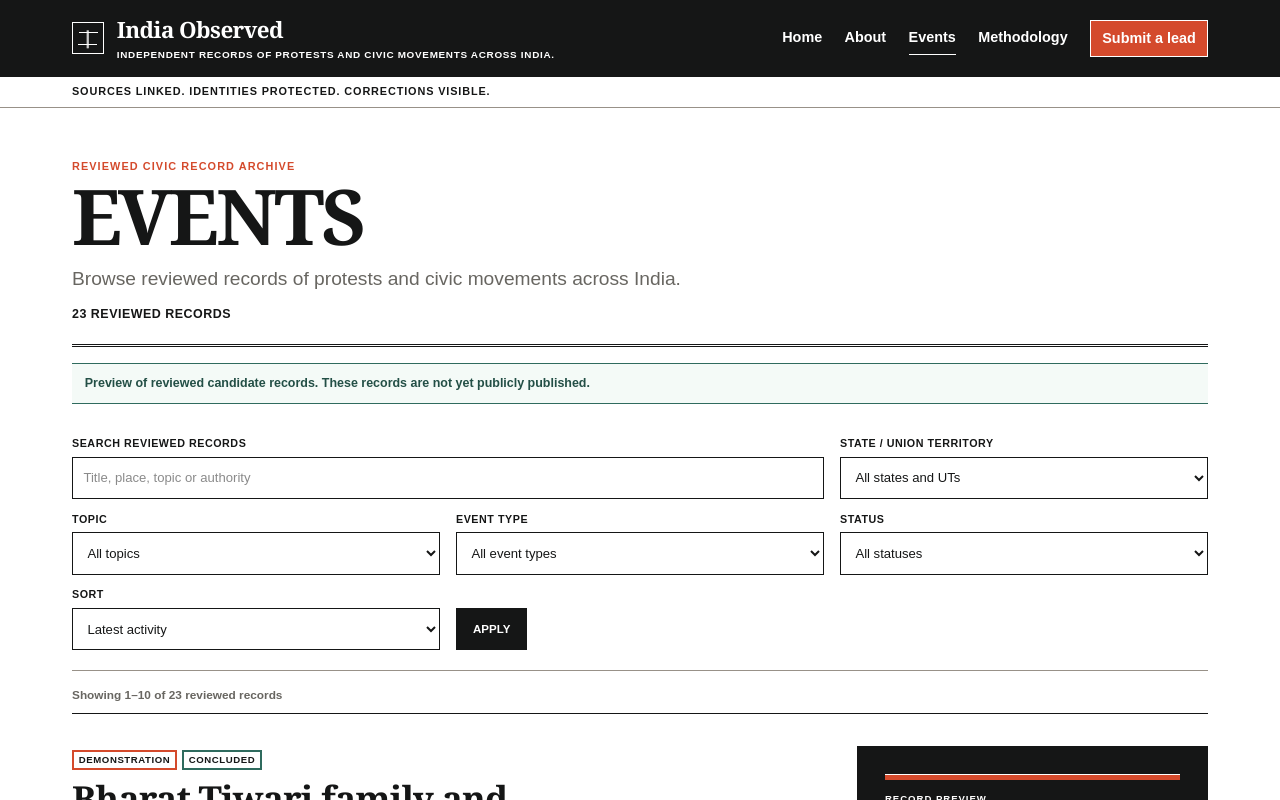
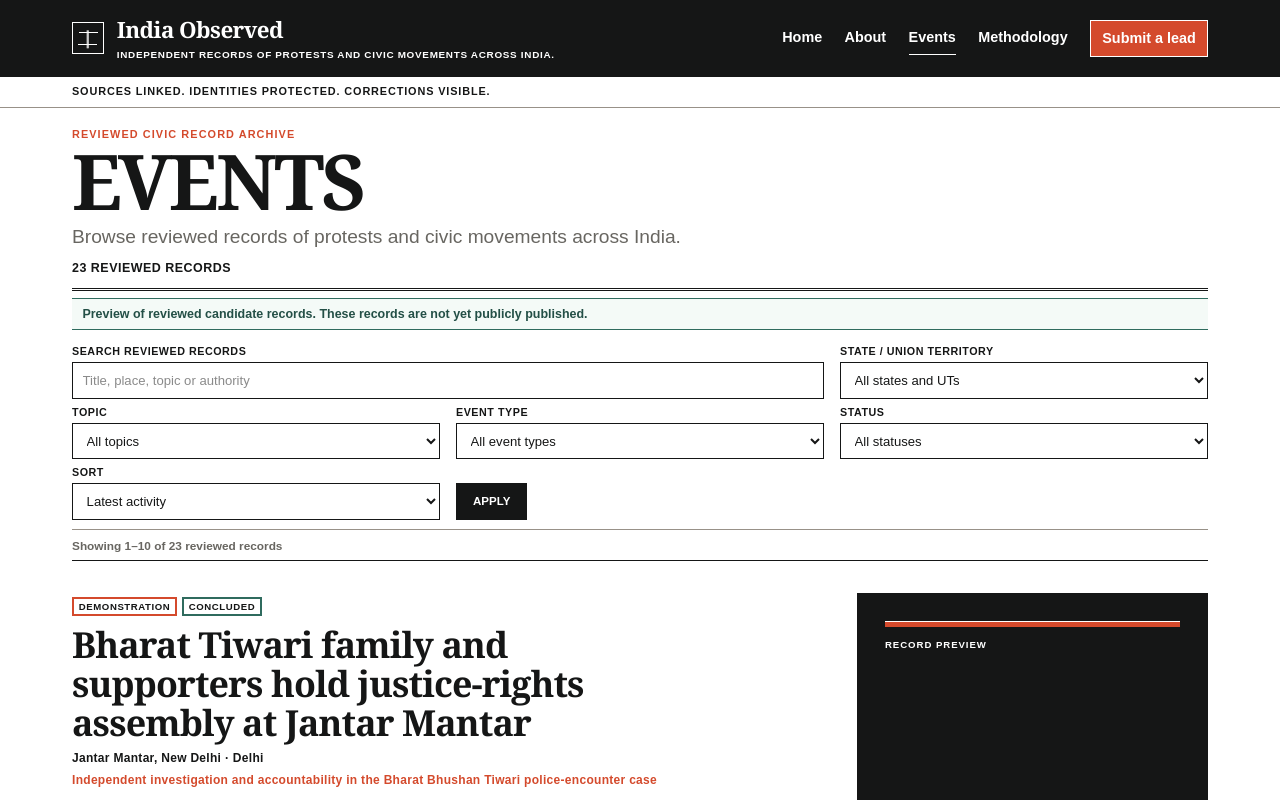
Before and after one commit to naveena04-rao/india-observed, a Next.js app: page /events in a window 1280 px wide. Shown: the top 800 px of the page. Built offline with nearby package versions, Linux system fonts and the light colour scheme.

Commit message:
Compact Events archive controls

```diff
--- a/src/app/globals.css
+++ b/src/app/globals.css
@@ -845,12 +845,13 @@ main {
 }
 
 .events-archive {
-  padding-block: clamp(2rem, 4vw, 3.5rem) clamp(3.5rem, 7vw, 6rem);
+  padding-bottom: clamp(3.5rem, 7vw, 6rem);
+  padding-top: clamp(0.75rem, 1.5vw, 1.25rem);
 }
 
 .events-intro {
   border-bottom: 3px double var(--ink);
-  padding-bottom: 1.25rem;
+  padding-bottom: 0.6rem;
 }
 
 .events-intro .section-kicker {
@@ -858,7 +859,7 @@ main {
   font-size: 0.68rem;
   font-weight: 800;
   letter-spacing: 0.1em;
-  margin-bottom: 0.35rem;
+  margin-bottom: 0.15rem;
   text-transform: uppercase;
 }
 
@@ -866,14 +867,14 @@ main {
   font-size: clamp(2.6rem, 6vw, 5rem);
   letter-spacing: -0.035em;
   line-height: 0.95;
-  margin-bottom: 0.65rem;
+  margin-bottom: 0.25rem;
 }
 
 .events-intro > p:not(.section-kicker) {
   color: var(--muted);
   font-size: clamp(1rem, 1.5vw, 1.2rem);
   line-height: 1.55;
-  margin-bottom: 0.45rem;
+  margin-bottom: 0.2rem;
   max-width: 48rem;
 }
 
@@ -891,17 +892,17 @@ main {
   font-size: 0.78rem;
   font-weight: 700;
   line-height: 1.5;
-  margin-block: 1rem;
-  padding: 0.65rem 0.8rem;
+  margin-block: 0.45rem;
+  padding: 0.35rem 0.65rem;
 }
 
 .event-filters {
   align-items: end;
   border-bottom: 1px solid var(--line-dark);
   display: grid;
-  gap: 0.8rem 1rem;
+  gap: 0.35rem 1rem;
   grid-template-columns: repeat(3, minmax(0, 1fr));
-  padding-block: 1rem 1.25rem;
+  padding-block: 0.45rem 0.6rem;
 }
 
 .event-filters > div {
@@ -917,7 +918,7 @@ main {
   font-size: 0.67rem;
   font-weight: 800;
   letter-spacing: 0.05em;
-  margin-bottom: 0.3rem;
+  margin-bottom: 0.15rem;
   text-transform: uppercase;
 }
 
@@ -929,8 +930,8 @@ main {
   color: var(--ink);
   font: inherit;
   font-size: 0.82rem;
-  min-height: 2.65rem;
-  padding: 0.55rem 0.65rem;
+  min-height: 2.3rem;
+  padding: 0.35rem 0.6rem;
   width: 100%;
 }
 
@@ -959,8 +960,8 @@ main {
   font-size: 0.72rem;
   font-weight: 800;
   justify-content: center;
-  min-height: 2.65rem;
-  padding: 0.55rem 1rem;
+  min-height: 2.3rem;
+  padding: 0.35rem 1rem;
   text-transform: uppercase;
 }
 
@@ -979,7 +980,7 @@ main {
   color: var(--muted);
   font-size: 0.74rem;
   font-weight: 700;
-  margin-block: 1rem 0.55rem;
+  margin-block: 0.45rem 0.3rem;
 }
 
 .event-archive-list {
@@ -1482,7 +1483,14 @@ main {
 
 @media (max-width: 700px) {
   .events-archive {
-    padding-top: 1.5rem;
+    padding-top: 0.75rem;
+  }
+
+  .event-filters input,
+  .event-filters select,
+  .event-filter-actions button,
+  .event-filter-actions a {
+    min-height: 2.75rem;
   }
 
   .event-filters,
```
Also changed, not shown: 1 other file (tests, documents, lock files or other folders).
